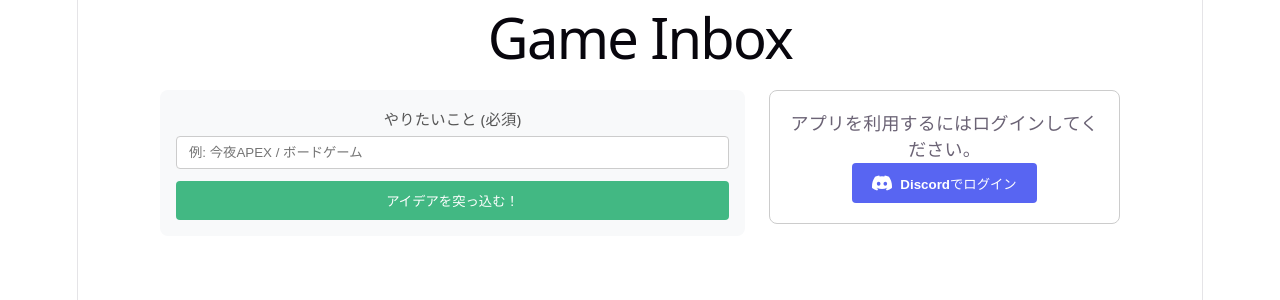
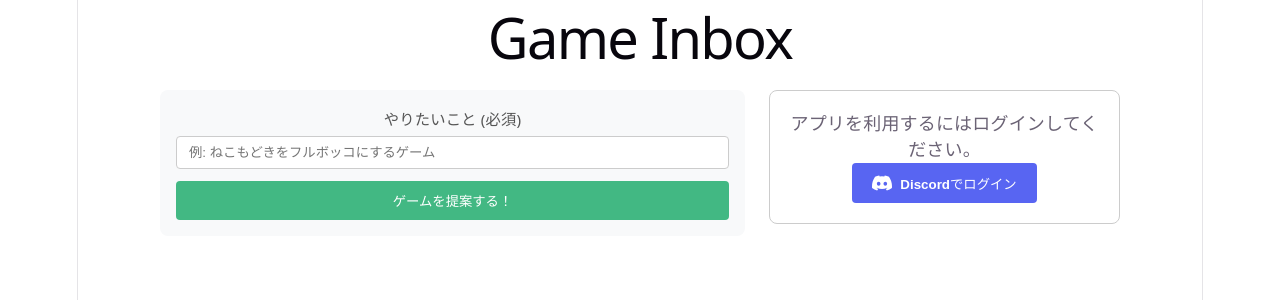
Before and after one commit to nek0m0dok1/Tudo_Hub, a Vue app: page / in a window 1280 px wide. Shown: the top 300 px of the page. Built offline with nearby package versions, Linux system fonts and the light colour scheme; no server answers.

Commit message:
feat: プレースホルダ編集

```diff
--- a/src/components/PostForm.vue
+++ b/src/components/PostForm.vue
@@ -50,14 +50,14 @@ const handleSubmit = async () => {
         id="title"
         v-model="title"
         type="text"
-        placeholder="例: 今夜APEX / ボードゲーム"
+        placeholder="例: ねこもどきをフルボッコにするゲーム"
         required
         :disabled="isLoading"
       />
     </div>
 
     <button type="submit" :disabled="isLoading">
-      {{ isLoading ? '送信中...' : 'アイデアを突っ込む！' }}
+      {{ isLoading ? '送信中...' : 'ゲームを提案する！' }}
     </button>
   </form>
 </template>
```
